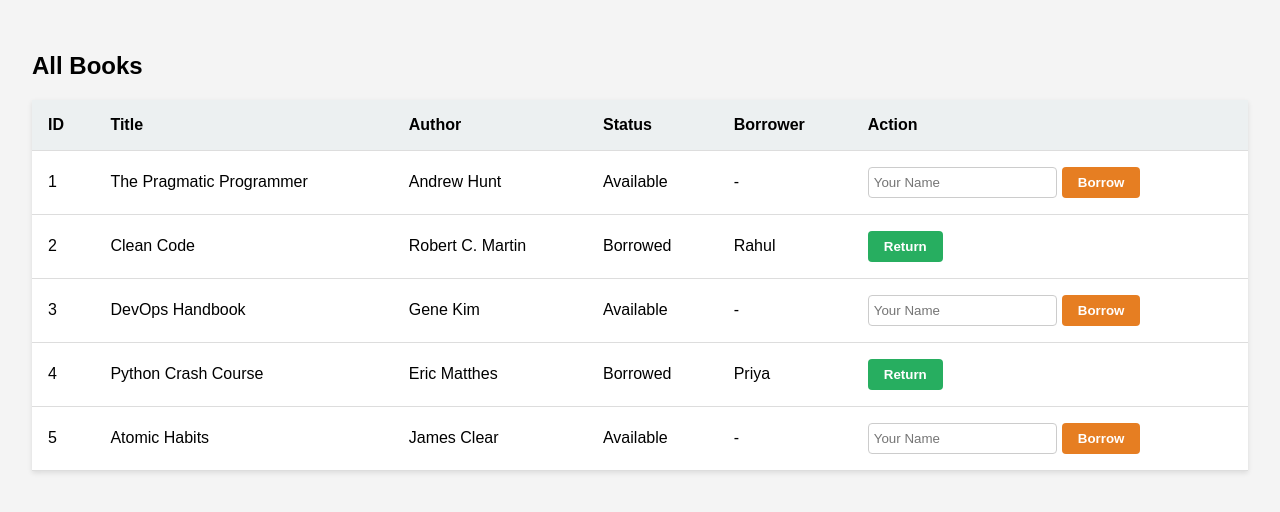
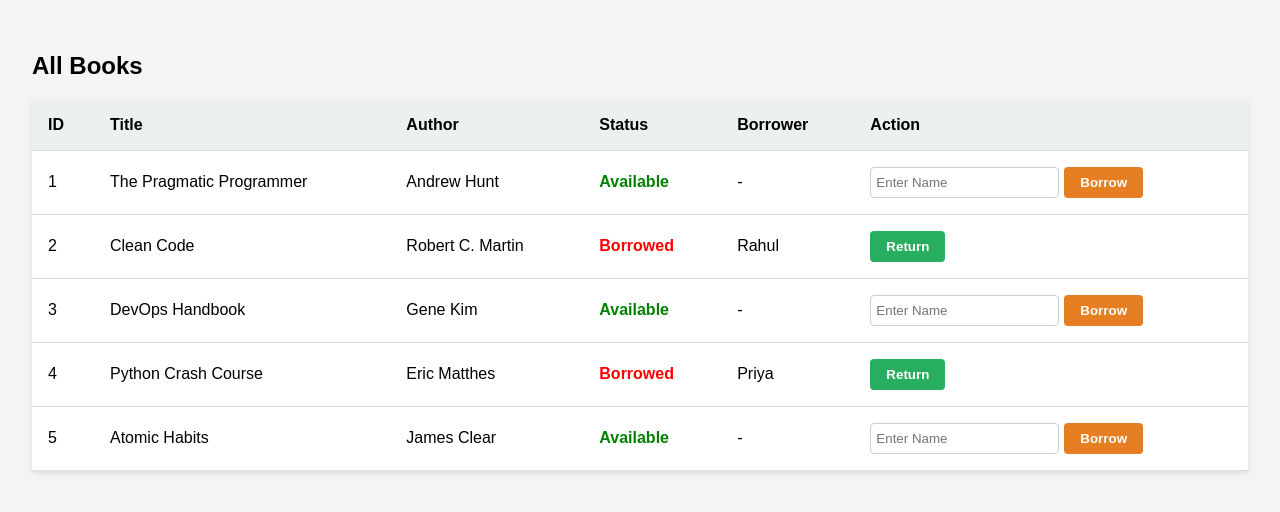
Before and after one commit to Jaya-sri26/LibraryMangementCase, a Flask app: page /books in a window 1280 px wide. Shown: the part 100-612 px from the top of the page. Run offline with Flask 3, Linux system fonts and the light colour scheme.

Commit message:
Enhance book availability display and forms
Updated the book availability display to include color coding and modified the forms for borrowing and returning books.

```diff
--- a/templates/view_books.html
+++ b/templates/view_books.html
@@ -14,17 +14,25 @@
         <td>{{ book.id }}</td>
         <td>{{ book.title }}</td>
         <td>{{ book.author }}</td>
-        <td>{{ "Available" if book.available else "Borrowed" }}</td>
+        <td>
+            <span style="color: {{ 'green' if book.available else 'red' }}; font-weight: bold;">
+                {{ "Available" if book.available else "Borrowed" }}
+            </span>
+        </td>
         <td>{{ book.borrower if book.borrower else "-" }}</td>
         <td>
-            <form method="POST" action="{{ url_for('toggle_availability', book_id=book.id) }}" style="display:flex; gap: 5px;">
-                {% if book.available %}
-                    <input type="text" name="borrower" placeholder="Your Name" required style="padding: 5px;">
-                    <button type="submit" style="background-color: #e67e22;">Borrow</button>
-                {% else %}
-                    <button type="submit" style="background-color: #27ae60;">Return</button>
-                {% endif %}
-            </form>
+            {% if book.available %}
+                <!-- Borrow Form -->
+                <form method="POST" action="{{ url_for('borrow_book', book_id=book.id) }}" style="display:flex; gap: 5px;">
+                    <input type="text" name="borrower_name" placeholder="Enter Name" required style="padding: 5px; border: 1px solid #ccc;">
+                    <button type="submit" style="background-color: #e67e22; cursor:pointer;">Borrow</button>
+                </form>
+            {% else %}
+                <!-- Return Form -->
+                <form method="POST" action="{{ url_for('return_book', book_id=book.id) }}">
+                    <button type="submit" style="background-color: #27ae60; cursor:pointer;">Return</button>
+                </form>
+            {% endif %}
         </td>
     </tr>
     {% endfor %}
```
